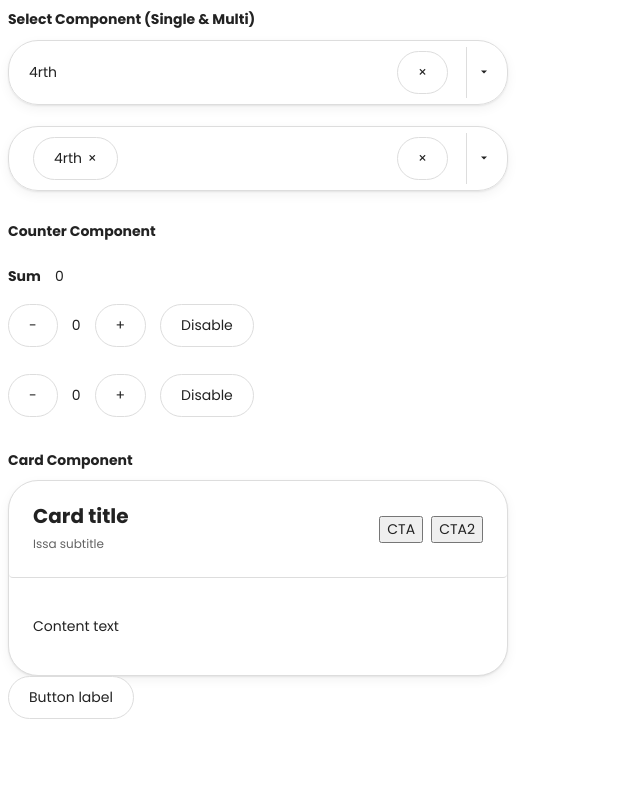
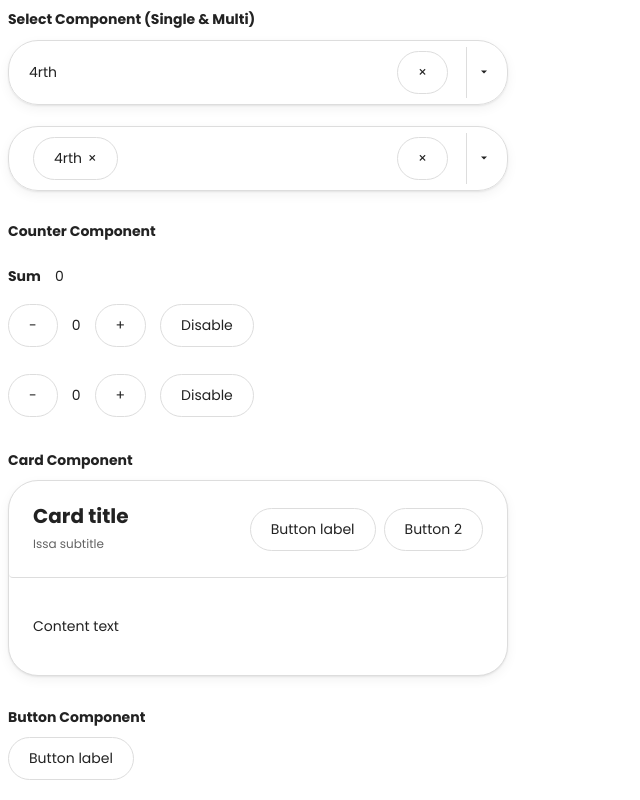
Before and after one commit to chilucdiep/component-library, a React (Vite) app: page / in a window 1280 px wide. Shown: the whole page, without its empty margins (0-640 px from the left). Built offline with nearby package versions, Linux system fonts and the light colour scheme.

Commit message:
Card refactor

```diff
--- a/src/App.tsx
+++ b/src/App.tsx
@@ -43,6 +43,21 @@ function App() {
     />
   );
 
+  const cardComponentMarkup = (
+    <Card
+      title="Card title"
+      subtitle="Issa subtitle"
+      side={
+        <>
+          <Button label="Button label" />
+          <Button label="Button 2" />
+        </>
+      }
+    >
+      <p>Content text</p>
+    </Card>
+  );
+
   return (
     <>
       <h1>Select Component (Single & Multi)</h1>
@@ -54,14 +69,10 @@ function App() {
       <Counter />
       <br />
       <h1>Card Component</h1>
-      <Card
-        title="Card title"
-        subtitle="Issa subtitle"
-        side={<><button>CTA</button><button>CTA2</button></>}
-      >
-        <p>Content text</p>
-      </Card>
-      <Button label='Button label' />
+      {cardComponentMarkup}
+      <br />
+      <h1>Button Component</h1>
+      <Button label="Button label" />
     </>
   );
 }
--- a/src/components/Card/Card.tsx
+++ b/src/components/Card/Card.tsx
@@ -1,22 +1,30 @@
 import styles from "./Card.module.scss";
 
 type CardProps = {
+  title: string;
+  subtitle?: string;
   side?: React.ReactNode;
   children?: React.ReactNode;
-  subtitle?: string;
-  title: string;
 };
 
-export function Card({ side, children, subtitle, title }: CardProps) {
+export function Card({ title, subtitle, side, children }: CardProps) {
+  const titleSectionMarkup = (
+    <div className={styles.TitleSection}>
+      <span className={styles.Title}>{title}</span>
+      <span className={styles.Subtitle}>{subtitle}</span>
+    </div>
+  );
+
+  const headerMarkup = (
+    <div className={styles.Header}>
+      {titleSectionMarkup}
+      <div className={styles.Side}>{side}</div>
+    </div>
+  );
+
   return (
     <section className={styles.Card}>
-      <div className={styles.Header}>
-        <div className={styles.TitleSection}>
-          <span className={styles.Title}>{title}</span>
-          <span className={styles.Subtitle}>{subtitle}</span>
-        </div>
-        <div className={styles.Side}>{side}</div>
-      </div>
+      {headerMarkup}
       <div className={styles.Main}>{children}</div>
     </section>
   );
```
